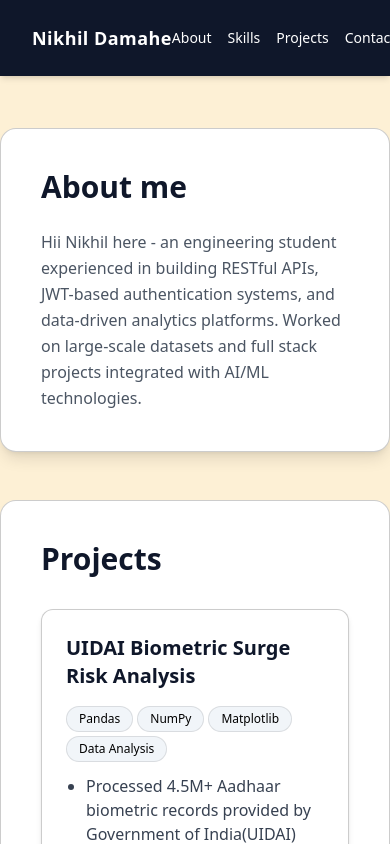
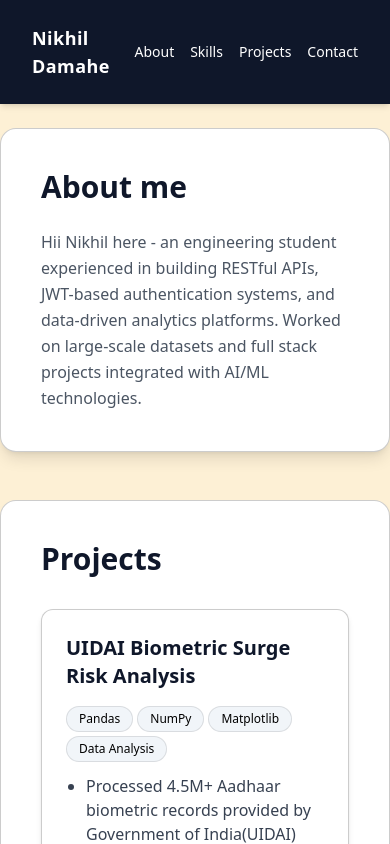
Before and after one commit to NIKH320/NIKH320.github.io, a React (Vite) app: page / in a window 390 px wide. Shown: the top 844 px of the page. Built offline with nearby package versions, Linux system fonts and the light colour scheme.

Commit message:
Changed Navbar header layout on mobile

```diff
--- a/src/components/Navbar.jsx
+++ b/src/components/Navbar.jsx
@@ -4,7 +4,7 @@ function Navbar() {
 
       <div className="max-w-6xl mx-auto flex justify-between items-center px-8 py-6">
 
-        <h1 className="text-lg md:text-2xl font-semibold whitespace-nowrap tracking-wide">
+        <h1 className="text-lg md:text-2xl font-semibold  tracking-wide">
           Nikhil Damahe
         </h1>
 
```
